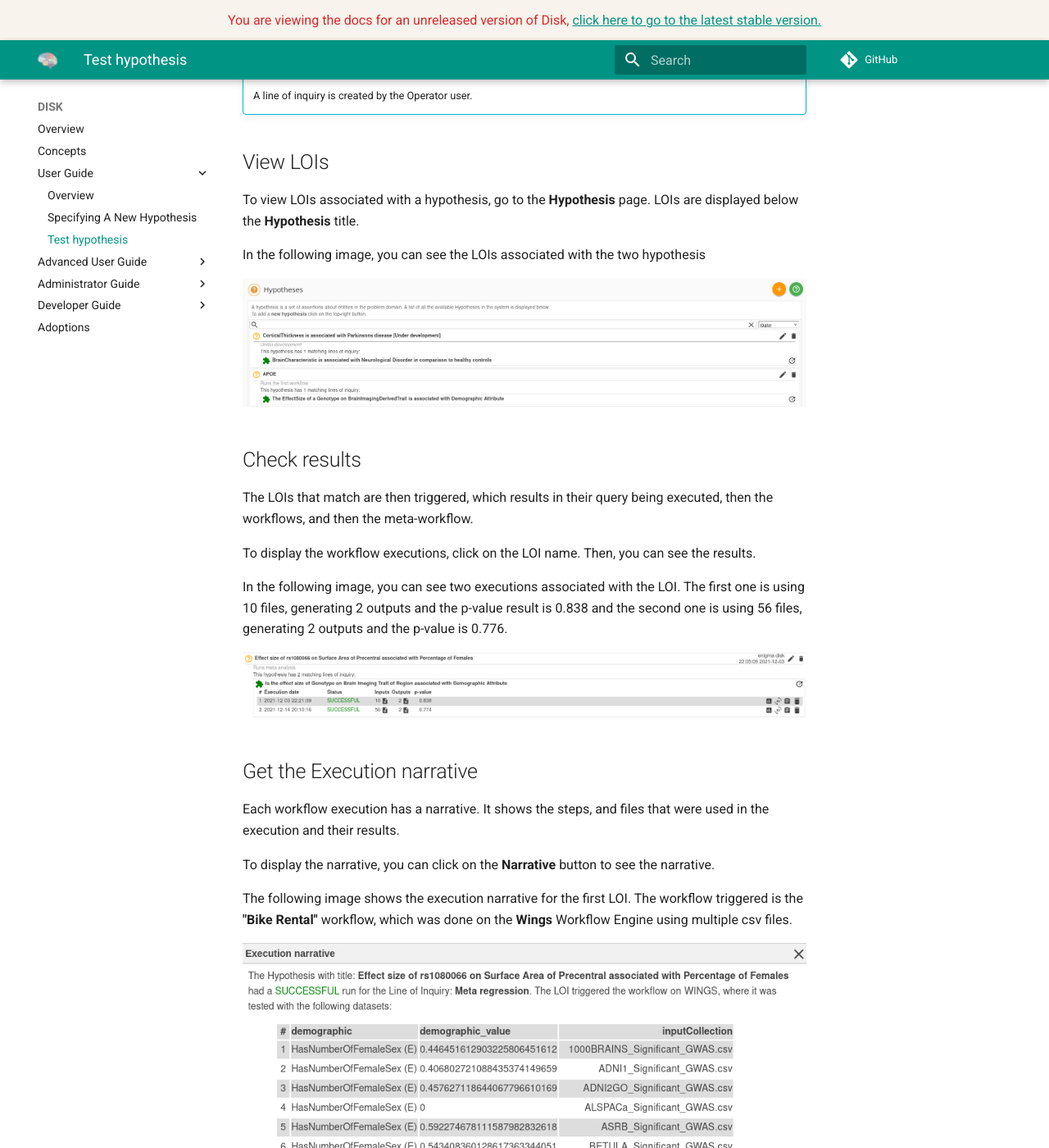
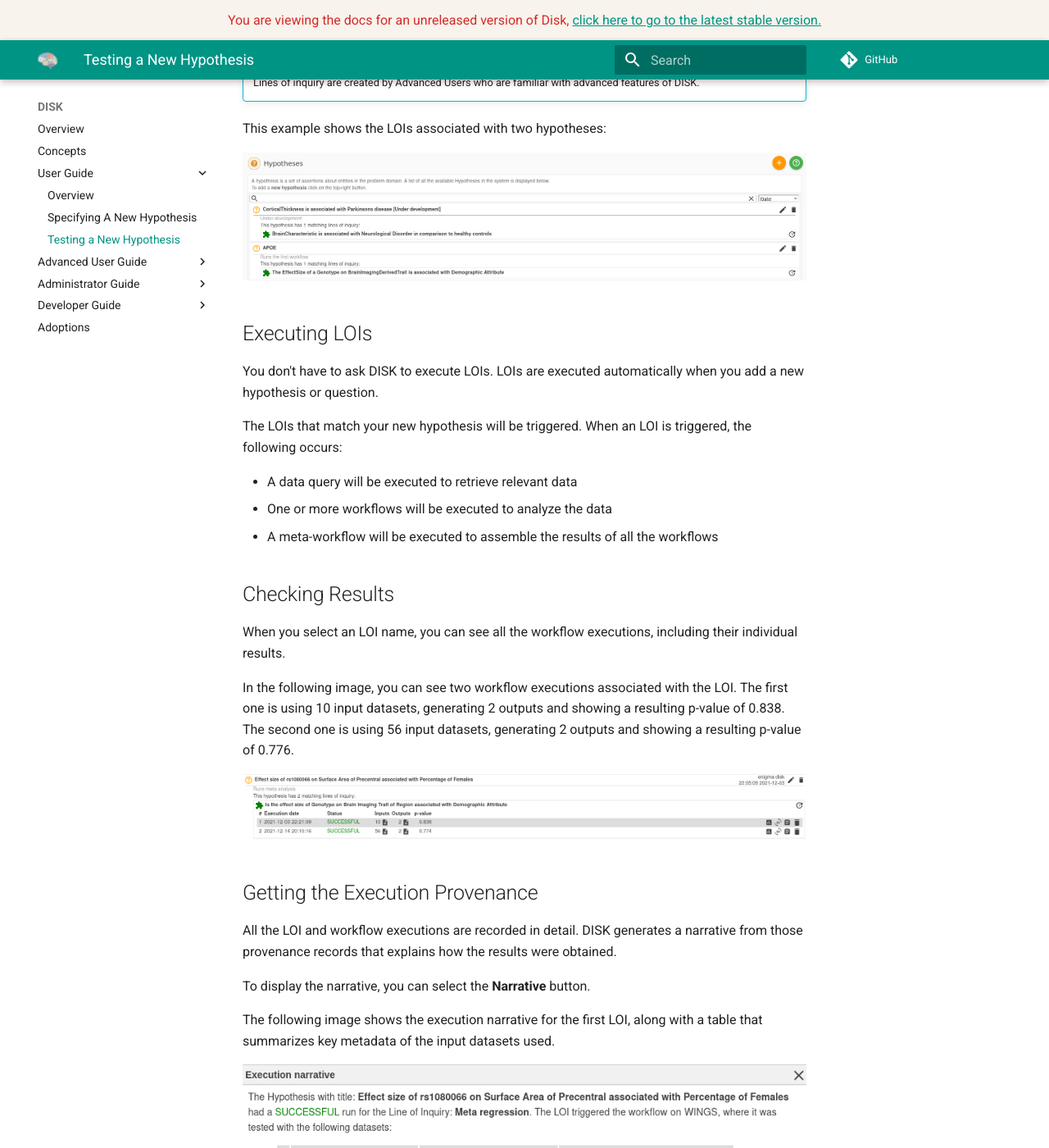
Before and after one commit to KnowledgeCaptureAndDiscovery/DISK-UI, an MkDocs documentation site: the page built from docs/user-guide/test-hypothesis.md, in a window 1280 px wide and 1400 px high, scrolled down 427 px. Shown: the whole window at 82% size. Built offline with MkDocs 1.6.1 and Material for MkDocs 9.7.7, drawn with Linux system fonts in a browser that asks for light colours; comment, search, counter and statistics services are not loaded; some of the changed text lies outside the part shown.

Commit message:
Update test-hypothesis.md

```diff
--- a/docs/user-guide/test-hypothesis.md
+++ b/docs/user-guide/test-hypothesis.md
@@ -1,45 +1,52 @@
-# Test hypothesis
+# Testing a New Hypothesis
 
-Questions can be posed as testing a hypothesis, which would be a statement that can be supported or dismissed based on data analysis.
+DISK can test your new hypothesis by triggering a Line of Inquiry (LOI) that matches it.  This will happen automatically, and DISK will show you the results.  But in case you are curious, we show you next how you can browse the Lines of Inquiry defined in DISK.
 
-This document shows how DISK runs the data analysis.
+## Browsing LOIs
 
-## Line of inquiry (LOI)
-
-A line of inquiry (LOI) is the mechanism that DISK use to trigger
-workflows to answer questions and test the hypothesis.
+To view LOIs associated with a hypothesis template, go to the **Hypothesis** tab. The LOIs are listed under the Hypothesis template that they match.
 
 !!! Info
-    A line of inquiry is created by the Operator user.
+    Lines of inquiry are created by Advanced Users who are familiar with advanced features of DISK.
 
-## View LOIs
-
-To view LOIs associated with a hypothesis, go to the **Hypothesis** page. LOIs are displayed below the **Hypothesis** title.
-
-In the following image, you can see the LOIs associated with the two hypothesis
+This example shows the LOIs associated with two hypotheses:
 
 ![LOI](../figures/user-guide/loi.png "LOI")
 
-## Check results
+## Executing LOIs
 
-The LOIs that match are then triggered, which results in their query being executed, then the workflows, and then the meta-workflow.
+You don't have to ask DISK to execute LOIs.  LOIs are executed automatically when you add a new hypothesis or question.
 
-To display the workflow executions, click on the LOI name. Then, you can see the results.
+The LOIs that match your new hypothesis will be triggered.  When an LOI is triggered, the following occurs:
 
-In the following image, you can see two executions associated with the LOI. The first one is using 10 files, generating 2 outputs and the p-value result is 0.838 and the second one is using 56 files, generating 2 outputs and the p-value is 0.776.
+ - A data query will be executed to retrieve relevant data
+ - One or more workflows will be executed to analyze the data
+ - A meta-workflow will be executed to assemble the results of all the workflows
+
+## Checking Results
+
+When you select an LOI name, you can see all the workflow executions, including their individual results.
+
+In the following image, you can see two workflow executions associated with the LOI. The first one is using 10 input datasets, generating 2 outputs and showing a resulting p-value of 0.838.  The second one is using 56 input datasets, generating 2 outputs and showing a resulting p-value of 0.776.
 
 ![LOI](../figures/user-guide/lois.png "LOI")
 
-## Get the Execution narrative
+## Getting the Execution Provenance
 
-Each workflow execution has a narrative. It shows the steps, and files that were used in the execution and their results.
+All the LOI and workflow executions are recorded in detail.  DISK generates a narrative from those provenance records that explains how the results were obtained.
 
-To display the narrative,  you can click on the **Narrative** button to see the narrative.
+To display the narrative, you can select the **Narrative** button.
 
-The following image shows the execution narrative for the first LOI. The workflow triggered is the **"Bike Rental"** workflow, which was done on the **Wings** Workflow Engine using multiple csv files.
+The following image shows the execution narrative for the first LOI, along with a table that summarizes key metadata of the input datasets used.
 
 ![Narrative](../figures/user-guide/narrative.png "Narrative")
 
+## Updating the Results
+
+The LOI will be triggered again when new datasets become available in the data source.  DISK will do this automatically.
+
+You can view the new executions and the updated results.
+
 ## Next steps
 
-You can learn about the Advanced User actions.
+You can learn more about what Advanced Users can do in DISK.
```
